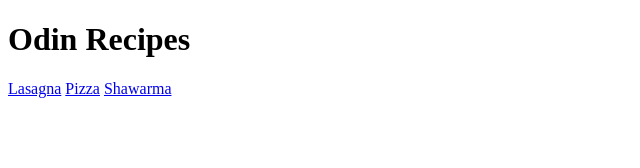
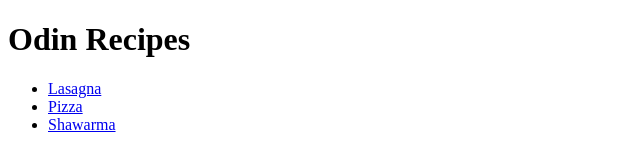
Before and after one commit to VirgilLungu27/odin-recipes, a plain HTML site: page index.html in a window 1280 px wide. Shown: the whole page, without its empty margins (0-640 px from the left). Drawn offline with Linux system fonts and the light colour scheme.

Commit message:
Create an unordered list of the recipes

```diff
--- a/index.html
+++ b/index.html
@@ -8,8 +8,10 @@
 </head>
 <body>
     <h1>Odin Recipes</h1>
-    <a href="./recipes/lasagna.html">Lasagna</a>
-    <a href="./recipes/pizza.html">Pizza</a>
-    <a href="./recipes/shawarma.html">Shawarma</a>
+    <ul>
+    <li><a href="./recipes/lasagna.html">Lasagna</a></li>
+    <li><a href="./recipes/pizza.html">Pizza</a></li>
+    <li><a href="./recipes/shawarma.html">Shawarma</a></li>
+</ul>
 </body>
 </html>
```
